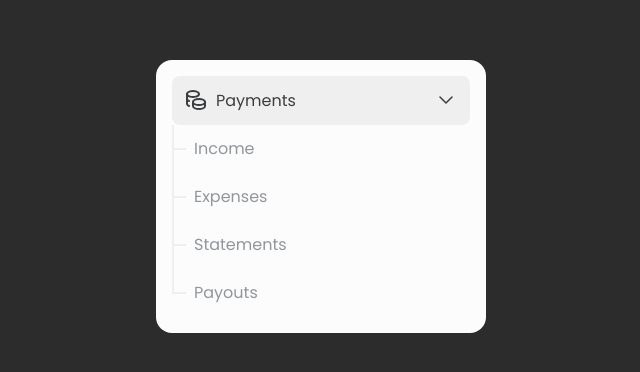
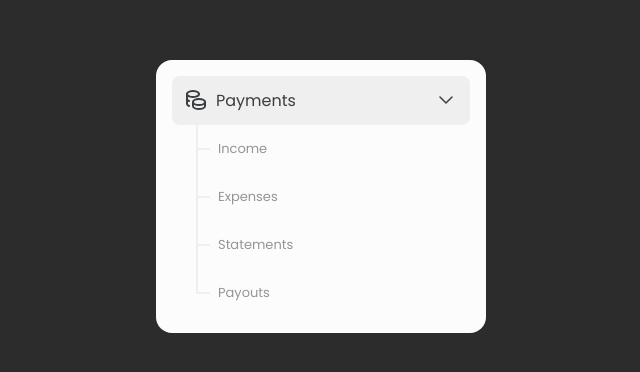
Before and after one commit to yanCode/cool-UI-samples, a plain HTML site: page dropdown-expanding/index.html in a window 1280 px wide. Shown: the part 204-576 px from the top of the page, 319-959 px from the left. Drawn offline with Linux system fonts and the light colour scheme.

Commit message:
fix: tweaks

```diff
--- a/dropdown-expanding/style.css
+++ b/dropdown-expanding/style.css
@@ -92,11 +92,14 @@ body {
 }
 
 .accordion-container>ul {
+  max-height: 0;
   opacity: 0;
   max-height: 0;
+  font-size: smaller;
 }
 
 .main-item.open+ul {
+  margin-left: 24px;
   opacity: 1;
   max-height: 400px;
   transition: all ease-in-out 0.25s;
@@ -111,6 +114,7 @@ body {
   width: 100%;
   display: flex;
   align-items: center;
+  overflow: hidden;
 
 }
 
@@ -119,7 +123,11 @@ body {
   color: var(--item-non-hover);
   padding: 16px 8px;
   display: flex;
+  height: 38px;
+  line-height: 38px;
   align-items: center;
+  border-radius: 8px;
+  font-size: small;
 }
 
 .accordion-container>ul>li:hover {
@@ -132,9 +140,11 @@ body {
   color: var(--primary-item);
   background: var(--background-item);
   width: 100%;
+
 }
 .line-vertical {
   width: 2px;
+  display: block;
   background: var(--background-item);
   height: 48px;
 }
```
